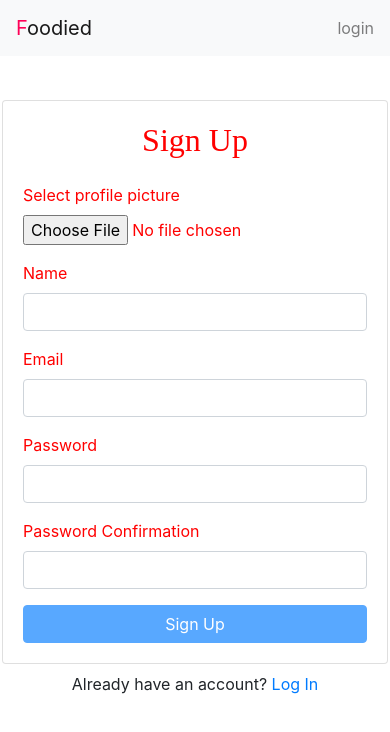
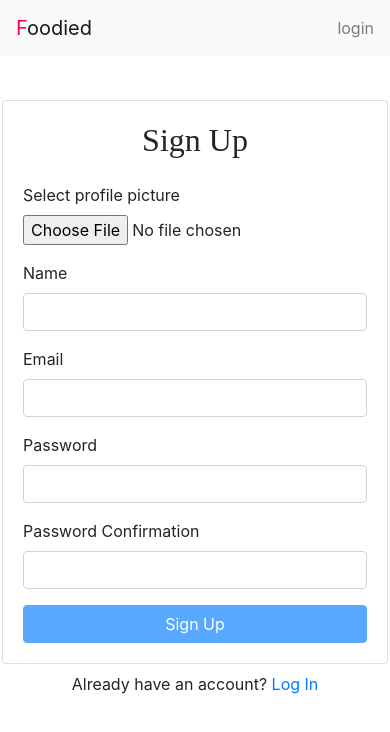
Before and after one commit to Nerfi/foodiee-app, a React (Create React App) app: page /signup in a window 390 px wide. Shown: the top 732 px of the page. Built offline with nearby package versions, Linux system fonts and the light colour scheme; no server answers; the database is empty; a web font is replaced by a local one.

Commit message:
fixed responsiveness

```diff
--- a/src/components/DisplayFood.css
+++ b/src/components/DisplayFood.css
@@ -1,6 +1,6 @@
 .food__cards {
   display:grid;
-  grid-template-columns: 1fr 1fr 1fr;
+  grid-template-columns: 1fr 1fr 1fr ;
   grid-gap: 30px;
   margin-left: 10%;
   padding: 25px;
@@ -20,8 +20,10 @@
 /*media query */
 @media  (max-width:541px) {
    .food__cards {
-    display: flex;
-    justify-content: center;
+    display: grid;
+    grid-template-columns: 1fr;
+    margin-left: 40px;
+
   }
 }
 
@@ -30,7 +32,9 @@
    .food__cards {
     display: grid;
     grid-template-columns: 1fr;
+
     margin-left: 40px;
+
 
   }
 }
--- a/src/components/RandomMeal.css
+++ b/src/components/RandomMeal.css
@@ -42,7 +42,7 @@
 }
 
 
-@media only screen and (min-width: 320px) {
+@media only screen and (max-width: 480px) {
   .displayMeals {
     display: grid;
     grid-template-columns: 1fr;
--- a/src/components/UI/FoodCard.css
+++ b/src/components/UI/FoodCard.css
@@ -11,11 +11,14 @@
 }
 
 
-@media (max-width: 480px) {
-  .cardComponent {
-    display: flex;
-    background-color: red;
-    color: red;
+
+
+@media  (max-width:480px) {
+   .cardComponent {
+    display: grid;
+    grid-template-columns: 1fr;
+
+
 
   }
 }
--- a/src/components/UI/FoodCard.js
+++ b/src/components/UI/FoodCard.js
@@ -1,7 +1,7 @@
 import React from 'react';
 import {Card, Button} from 'react-bootstrap';
 import {Link} from 'react-router-dom';
-import './FoodCard.css'
+import './FoodCard.css';
 
 function FoodCard(props) {
 
```
